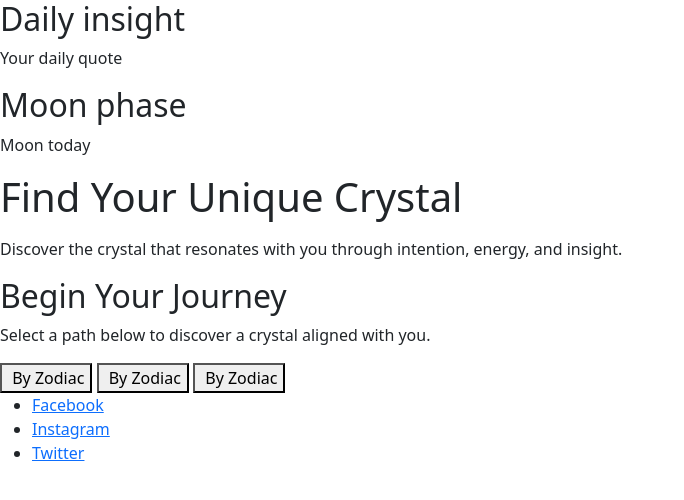
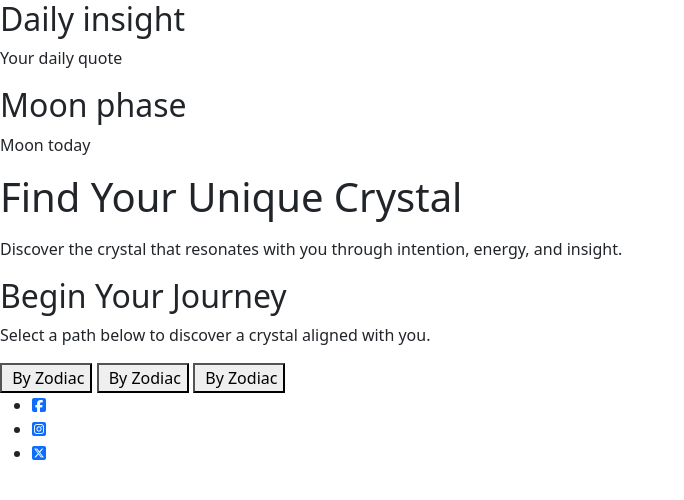
Before and after one commit to Kanareknie/find-your-crystal, a plain HTML site: page index.html in a window 1280 px wide. Shown: the whole page, without its empty margins (0-684 px from the left). Drawn offline with nearby package versions, Linux system fonts and the light colour scheme.

Commit message:
Add icons to the scial media links in footer

```diff
--- a/index.html
+++ b/index.html
@@ -15,7 +15,12 @@
         <meta property="og:type" content="website">
         <meta property="og:site_name" content="Find Your Unique Crystal">
         <!-- Favicon -->
-        <link rel="icon" type="image/png" href="assets/favicon/favicon-96x96.png" sizes="96x96">
+        <link
+            rel="icon"
+            type="image/png"
+            href="assets/favicon/favicon-96x96.png"
+            sizes="96x96"
+        >
         <link rel="icon" type="image/svg+xml" href="assets/favicon/favicon.svg">
         <link rel="shortcut icon" href="assets/favicon/favicon.ico">
         <link rel="apple-touch-icon" sizes="180x180" href="assets/favicon/apple-touch-icon.png">
@@ -30,7 +35,6 @@
         >
         <!-- Fontawesome link -->
         <script src="https://kit.fontawesome.com/f981d07300.js" crossorigin="anonymous"></script>
-
     </head>
     <body>
         <!-- Side bar for daily quote and moon phase -->
@@ -81,7 +85,8 @@
             </section>
         </main>
         <!-- Footer-nav -->
-        <footer class="site-footer">
+        <footer>
+            <div class="footer-container">
                 <nav aria-label="Social media links">
                     <ul class="social-links">
                         <li>
@@ -91,7 +96,7 @@
                                 rel="noopener noreferrer"
                                 aria-label="Visit us on Facebook"
                             >
-                            Facebook
+                                <i class="fa-brands fa-square-facebook"></i>
                             </a>
                         </li>
                         <li>
@@ -101,7 +106,7 @@
                                 rel="noopener noreferrer"
                                 aria-label="Visit us on Instagram"
                             >
-                            Instagram
+                                <i class="fa-brands fa-square-instagram"></i>
                             </a>
                         </li>
                         <li>
@@ -111,11 +116,12 @@
                                 rel="noopener noreferrer"
                                 aria-label="Visit us on Twitter"
                             >
-                            Twitter
+                                <i class="fa-brands fa-square-x-twitter"></i>
                             </a>
                         </li>
                     </ul>
                 </nav>
+            </div>
         </footer>
     </body>
 </html>
```
Lines whose indentation alone changed are shown as unchanged.
